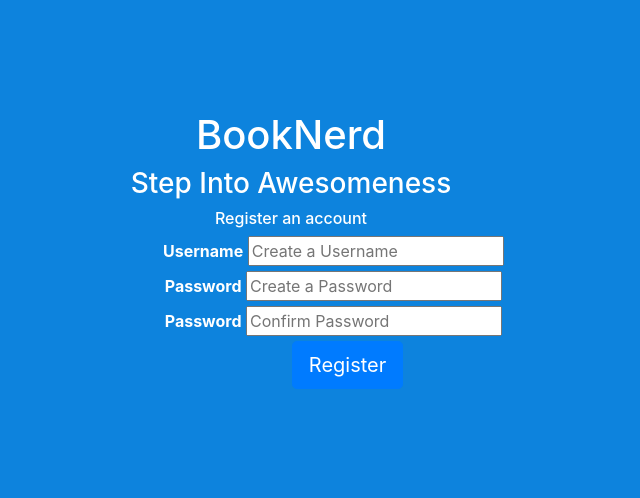
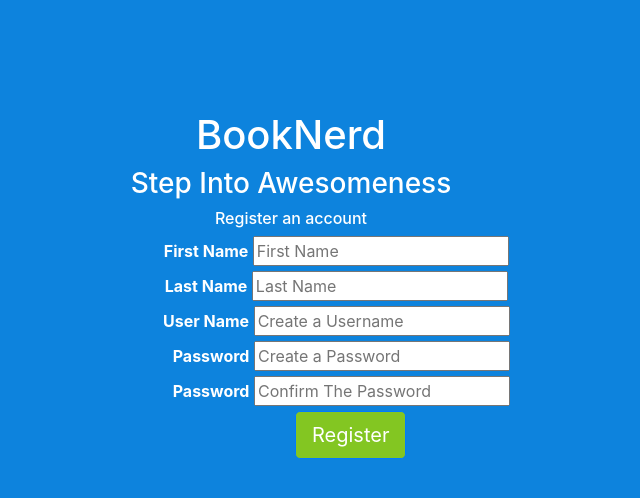
Before and after one commit to ruthersmith/Book-review-public, a Flask app: page /create_account in a window 1280 px wide. Shown: the top 498 px of the page, without its empty margins (349-989 px from the left). Run offline with Flask 2, Linux system fonts and the light colour scheme; some libraries are stand-ins or nearby versions.

Commit message:
some changes to layout

```diff
--- a/schema.txt
+++ b/schema.txt
@@ -1,4 +1,6 @@
 Create Table Users(
 user_id Serial Primary Key,
 user_name Text Not Null,
-password Text Not Null);
+password Text Not Null,
+first_name Text Not Null;
+last_name Text Not Null;);
--- a/templates/login.html
+++ b/templates/login.html
@@ -13,7 +13,7 @@
 {% endblock%}
 
 {% block button_field %}
-  <button class="btn btn-primary btn-lg offset-1" type="submit">Login</button>
+  <button style="background-color:#83C622;" class="btn btn-primary btn-lg offset-1" type="submit">Login</button>
 {% endblock%}
 
 {% block additional_field %}
--- a/templates/login_registration_layout.html
+++ b/templates/login_registration_layout.html
@@ -10,6 +10,10 @@
     <style media="screen">
       .background_color{
         background-color:#0D83DD
+      }
+
+      button{
+        background-color:#83C622
       }
     </style>
   </head>
@@ -27,13 +31,13 @@
         <div class="row text-white" style="text-align:center;">
           <form style="position:absolute;left:40%"  action="{{url_for('home')}}" method="post">
 
-            <div>
-              {% block username_field %}{% endblock%}
-            </div>
+
+            {% block username_field %}{% endblock%}
 
 
 
-            <div>
+
+            <div style="margin-right:-10px">
                 {% block password_field %}{% endblock%}
             </div>
 
--- a/templates/registration.html
+++ b/templates/registration.html
@@ -1,10 +1,28 @@
 {% extends "login_registration_layout.html" %}
 {% block heading %}Register an account{% endblock%}
 
+<style media="screen">
+  input{
+    margin-left:10px
+  }
+</style>
 
 {% block username_field %}
-  <label class="" for="user_name"><b>Username</b></label>
-  <input type="text" placeholder="Create a Username" name="user_name" required>
+  <div class="">
+    <label  class="" for="user_name"><b>First Name</b></label>
+    <input type="text" placeholder="First Name" name="user_name" required>
+  </div>
+
+  <div class="">
+    <label class="" for="user_name"><b>Last Name</b></label>
+    <input type="text" placeholder="Last Name" name="user_name" required>
+  </div>
+
+  <div class="">
+    <label class="" for="user_name"><b>User Name</b></label>
+    <input type="text" placeholder="Create a Username" name="user_name" required>
+  </div>
+
 {% endblock%}
 
 {% block password_field %}
@@ -13,11 +31,11 @@
 
   <div class="">
     <label class="" for="password"><b>Password</b></label>
-    <input type="password" placeholder="Confirm Password" name="password_confirm" required>
+    <input type="password" placeholder="Confirm The Password" name="password_confirm" required>
   </div>
 
 {% endblock%}
 
 {% block button_field %}
-  <button class="btn btn-primary btn-lg offset-1" type="submit">Register</button>
+  <button style="background-color:#83C622;" class="btn btn-primary btn-lg offset-1" type="submit">Register</button>
 {% endblock%}
```
